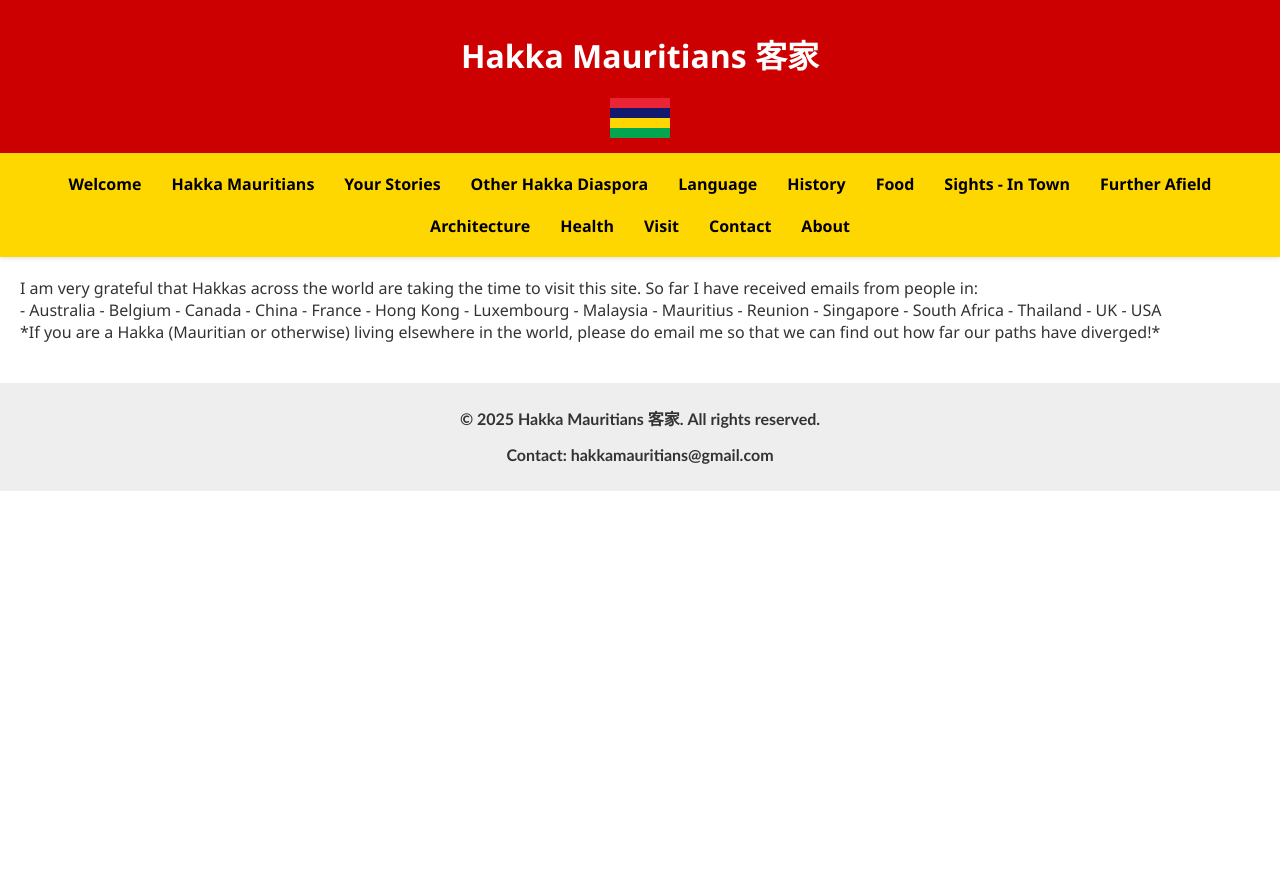
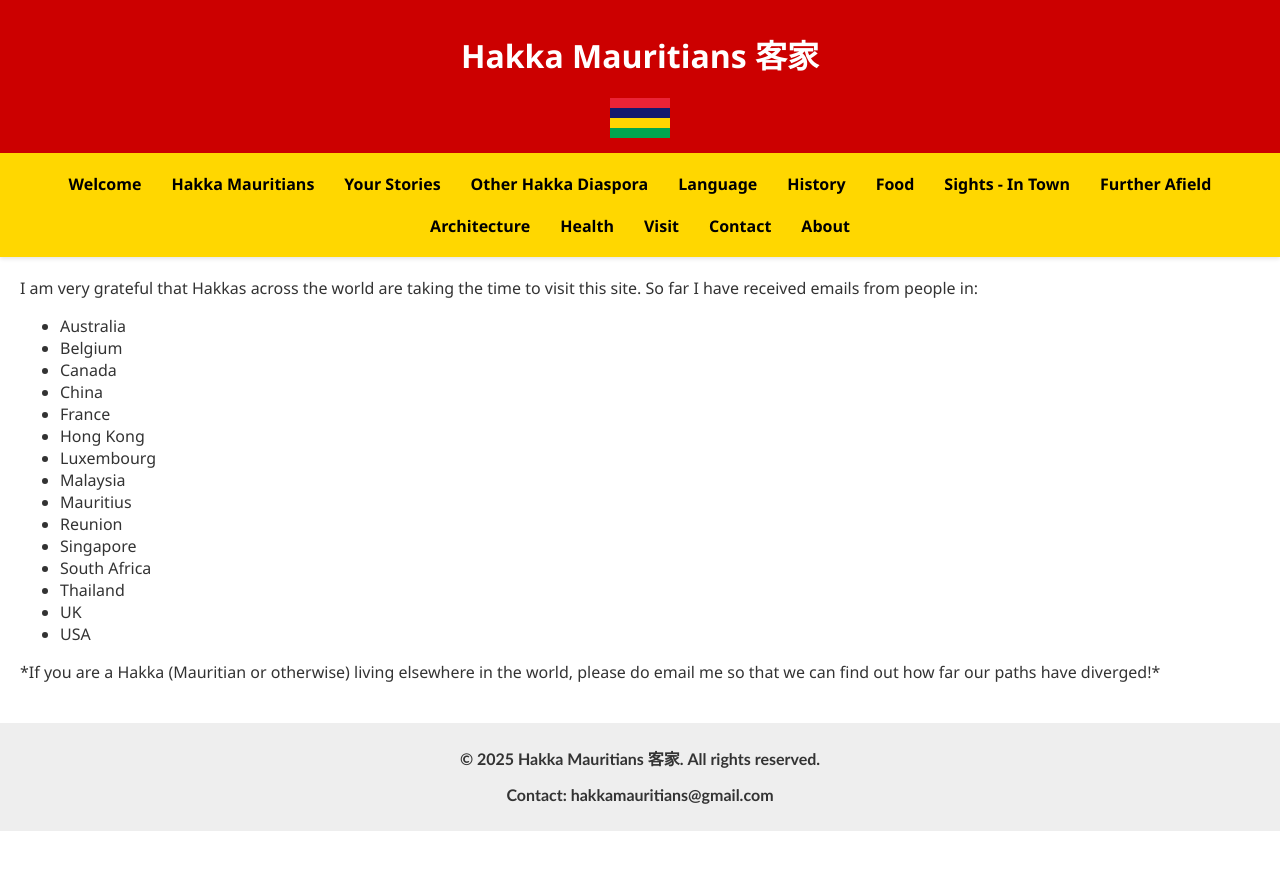
Before and after one commit to oliverlyf/hakka_mauritian_website, a Jekyll site: the page built from hakka_diaspora.md, in a window 1280 px wide. Shown: the top 870 px of the page. Built offline with Jekyll 4.4.1, drawn with Linux system fonts in a browser that asks for light colours.

Commit message:
Update hakka_diaspora.md

```diff
--- a/hakka_diaspora.md
+++ b/hakka_diaspora.md
@@ -8,7 +8,6 @@ description: A message to the global Hakka Mauritian community, inviting connect
 I am very grateful that Hakkas across the world are taking the time to visit this site. So far I have received emails from people in:
 </section>
 
-<section class="example-image">
 - Australia
 - Belgium
 - Canada
@@ -24,7 +23,6 @@ I am very grateful that Hakkas across the world are taking the time to visit thi
 - Thailand
 - UK
 - USA
-</section>
 
 <section class="example-image">
 *If you are a Hakka (Mauritian or otherwise) living elsewhere in the world, please do email me so that we can find out how far our paths have diverged!*
```
